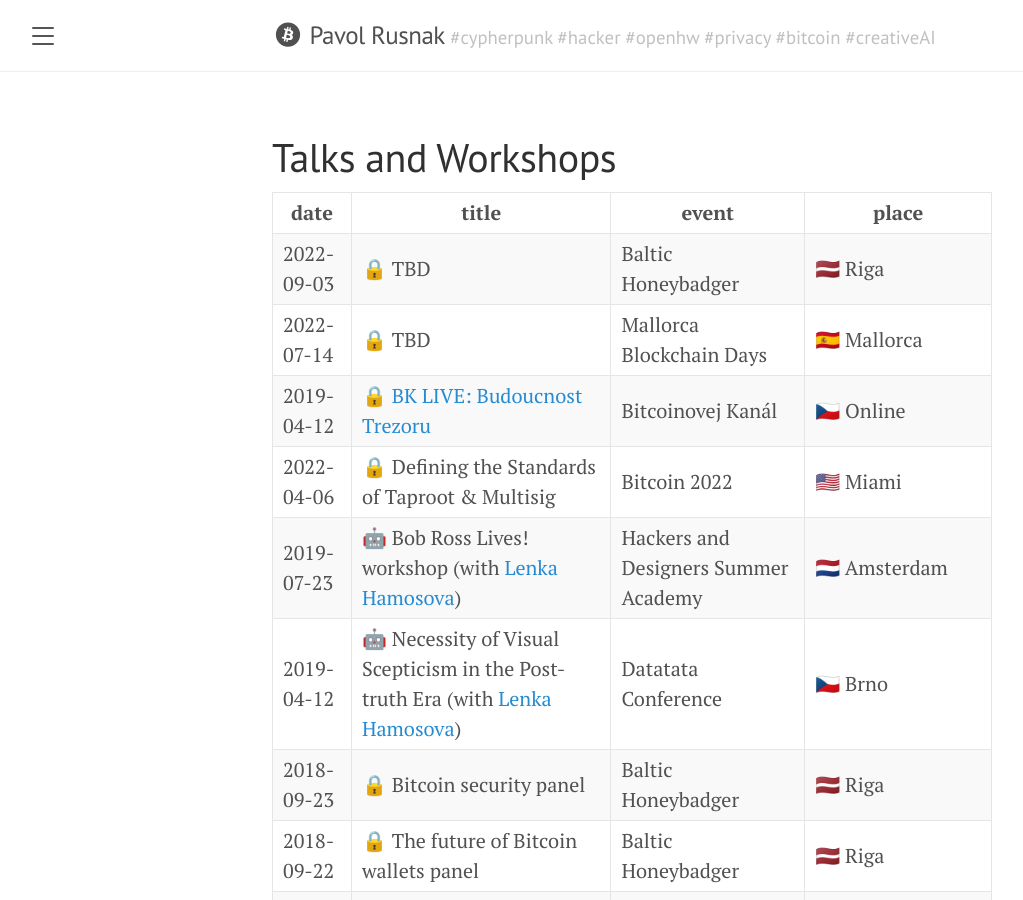
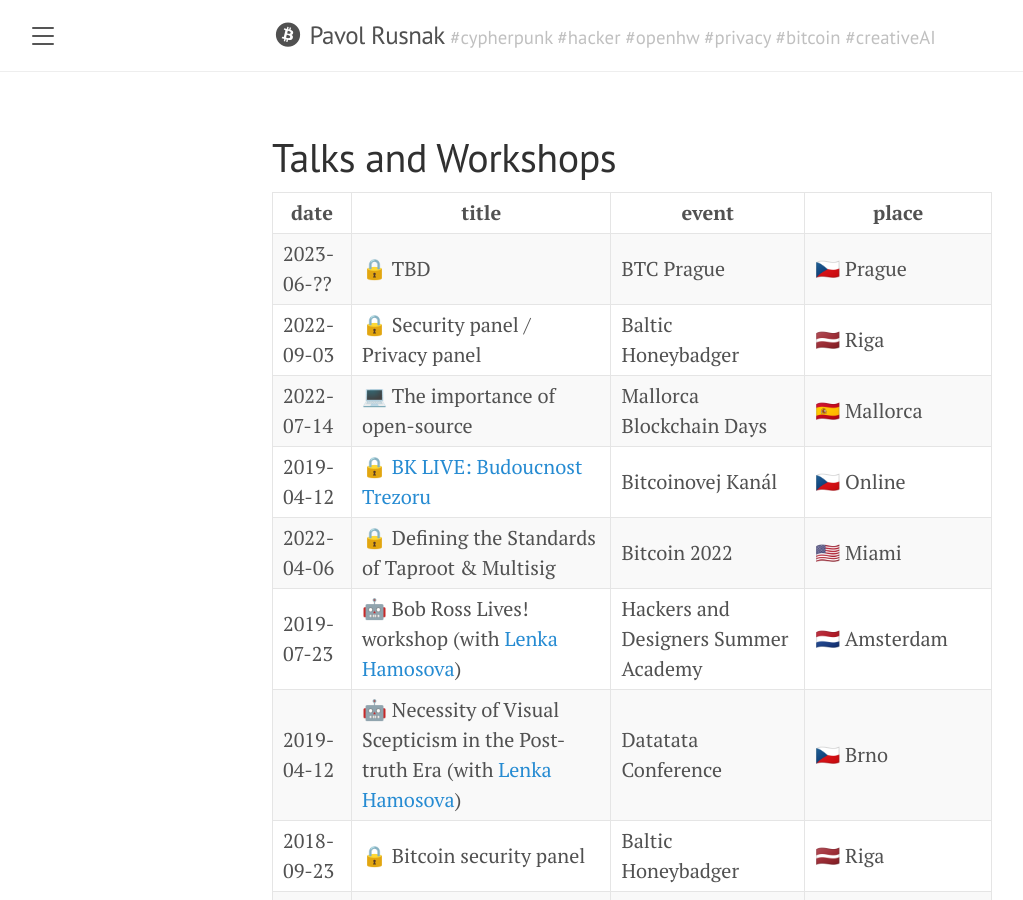
Before and after one commit to prusnak/rusnak.io, a Jekyll site: the page built from talks.md, in a window 1280 px wide and 900 px high. Shown: the whole window, without its empty margins (8-1031 px from the left). Built offline with Jekyll 4.4.1, drawn with Linux system fonts in a browser that asks for light colours; nearby versions of some CDN libraries.

Commit message:
update talks

```diff
--- a/talks.md
+++ b/talks.md
@@ -5,8 +5,9 @@
 
 date | title | event | place
 -----|-------|-------|------
-2022-09-03 | 🔒 TBD | Baltic Honeybadger | 🇱🇻 Riga
-2022-07-14 | 🔒 TBD | Mallorca Blockchain Days | 🇪🇸 Mallorca
+2023-06-?? | 🔒 TBD | BTC Prague | 🇨🇿  Prague
+2022-09-03 | 🔒 Security panel / Privacy panel | Baltic Honeybadger | 🇱🇻 Riga
+2022-07-14 | 💻 The importance of open-source | Mallorca Blockchain Days | 🇪🇸 Mallorca
 2019-04-12 | 🔒 [BK LIVE: Budoucnost Trezoru](https://www.youtube.com/watch?v=F3MaZKuPl9E) | Bitcoinovej Kanál | 🇨🇿 Online
 2022-04-06 | 🔒 Defining the Standards of Taproot & Multisig | Bitcoin 2022 | 🇺🇸 Miami
 2019-07-23 | 🤖 Bob Ross Lives! workshop (with [Lenka Hamosova](https://hamosova.com/)) | Hackers and Designers Summer Academy | 🇳🇱 Amsterdam
```
